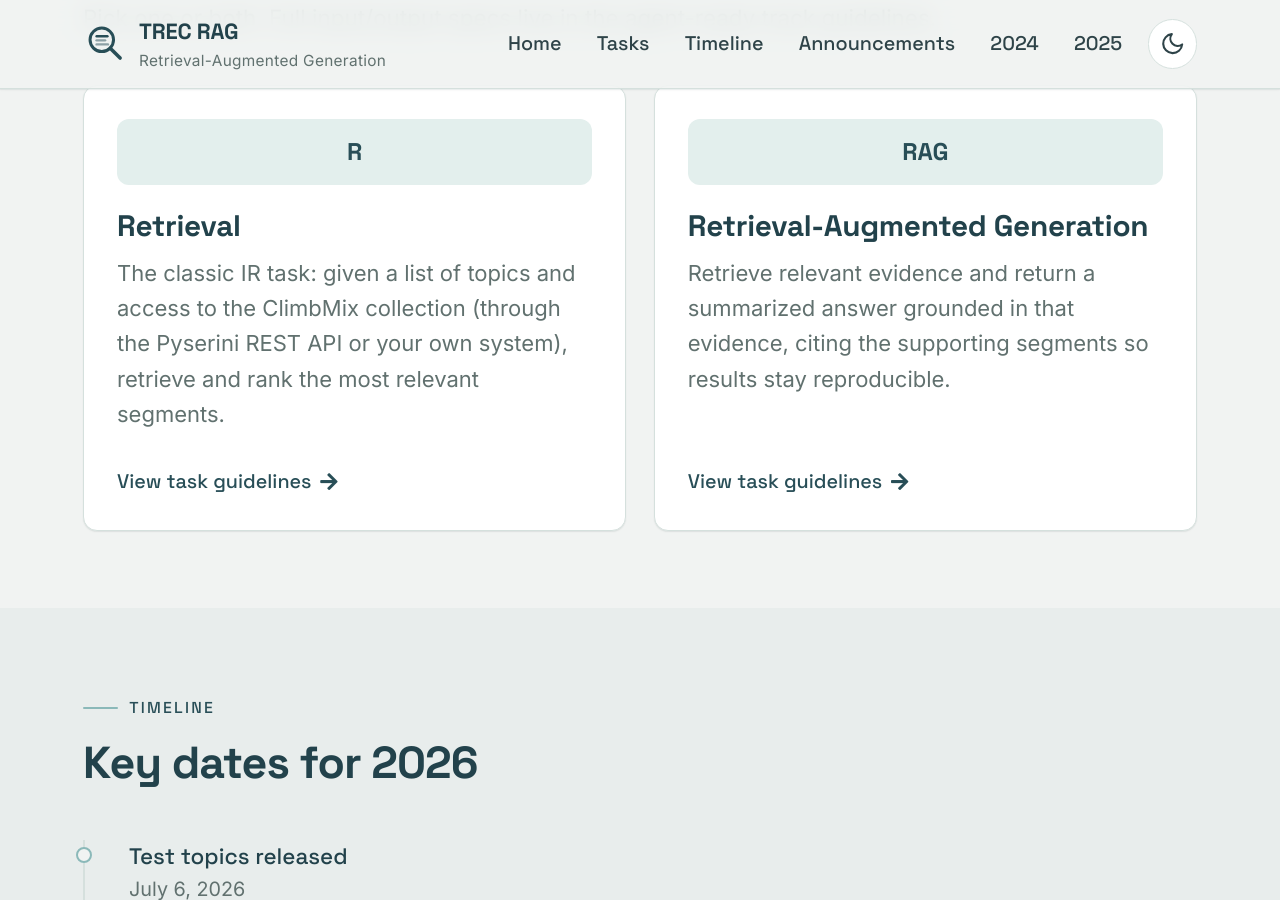
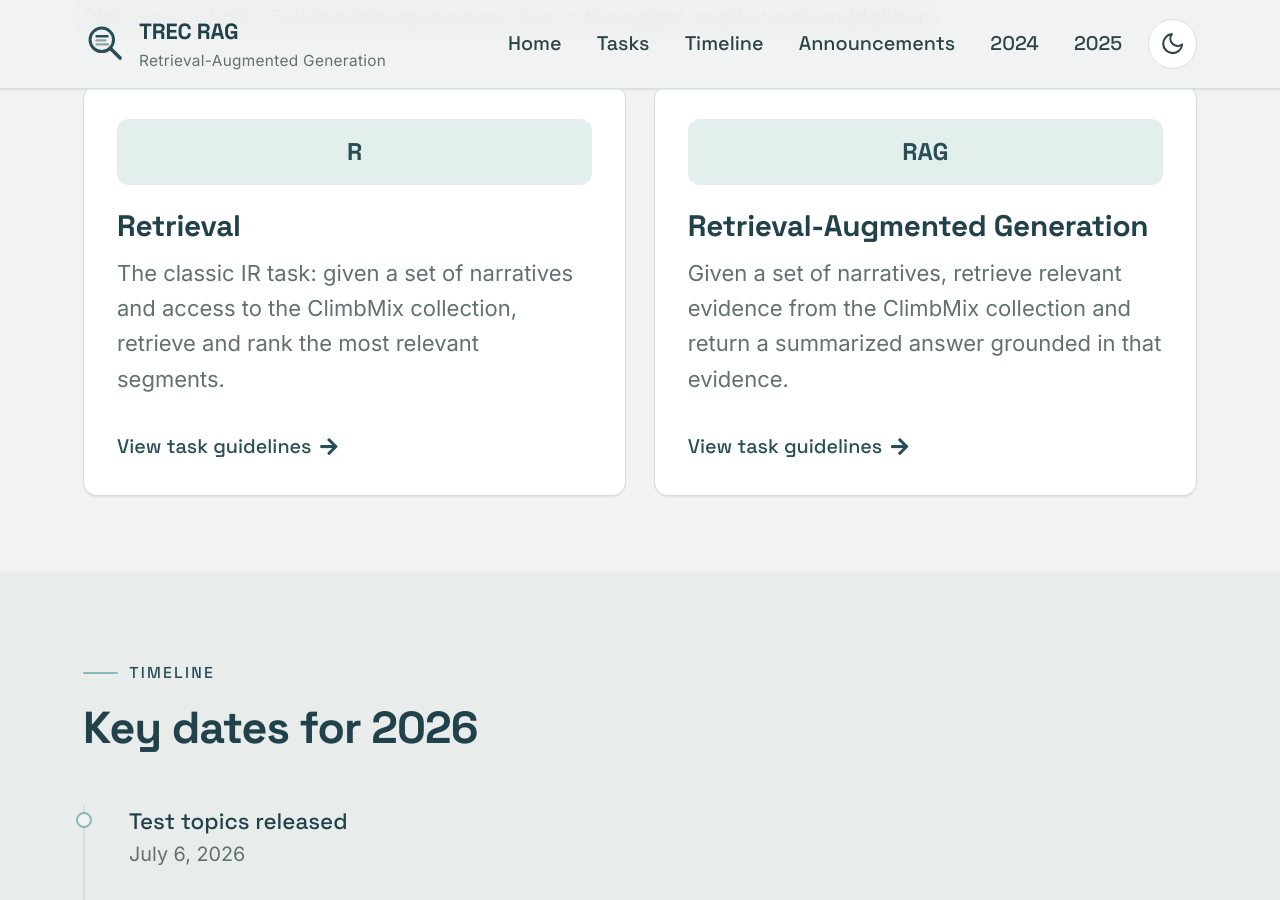
Before and after one commit to TREC-RAG/trec-rag.github.io, a Jekyll site: the page built from docs/index.md, in a window 1280 px wide and 900 px high, scrolled down 2579 px. Built offline with Jekyll 4.4.1, drawn with Linux system fonts in a browser that asks for light colours; cached includes are drawn as plain includes.

Commit message:
Clarify retrieval and RAG task descriptions

```diff
--- a/docs/_data/home.yml
+++ b/docs/_data/home.yml
@@ -72,11 +72,11 @@ overview:
 tasks:
   - mark: "R"
     title: "Retrieval"
-    body: "The classic IR task: given a list of topics and access to the ClimbMix collection (through the Pyserini REST API or your own system), retrieve and rank the most relevant segments."
+    body: "The classic IR task: given a set of narratives and access to the ClimbMix collection, retrieve and rank the most relevant segments."
     url: "https://github.com/TREC-RAG/trec-rag-skills/blob/main/skills/trec-rag-2026-track-guidelines/references/retrieval-task.md"
   - mark: "RAG"
     title: "Retrieval-Augmented Generation"
-    body: "Retrieve relevant evidence and return a summarized answer grounded in that evidence, citing the supporting segments so results stay reproducible."
+    body: "Given a set of narratives, retrieve relevant evidence from the ClimbMix collection and return a summarized answer grounded in that evidence."
     url: "https://github.com/TREC-RAG/trec-rag-skills/blob/main/skills/trec-rag-2026-track-guidelines/references/rag-task.md"
 
 # Timeline
```
